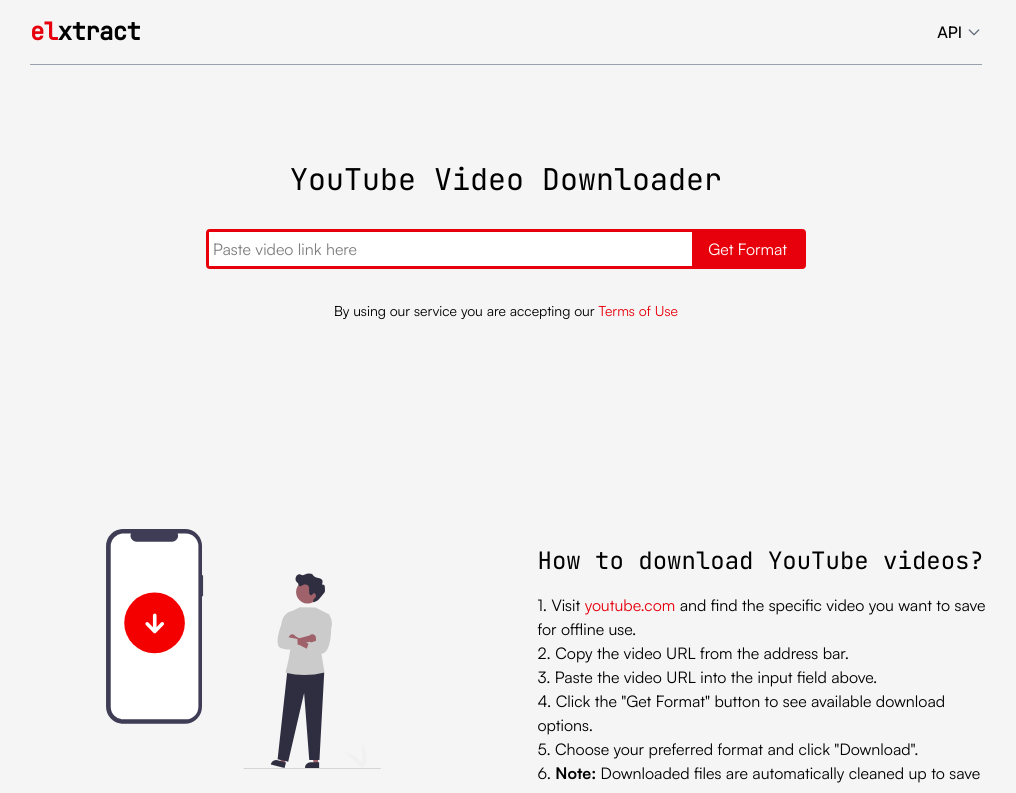
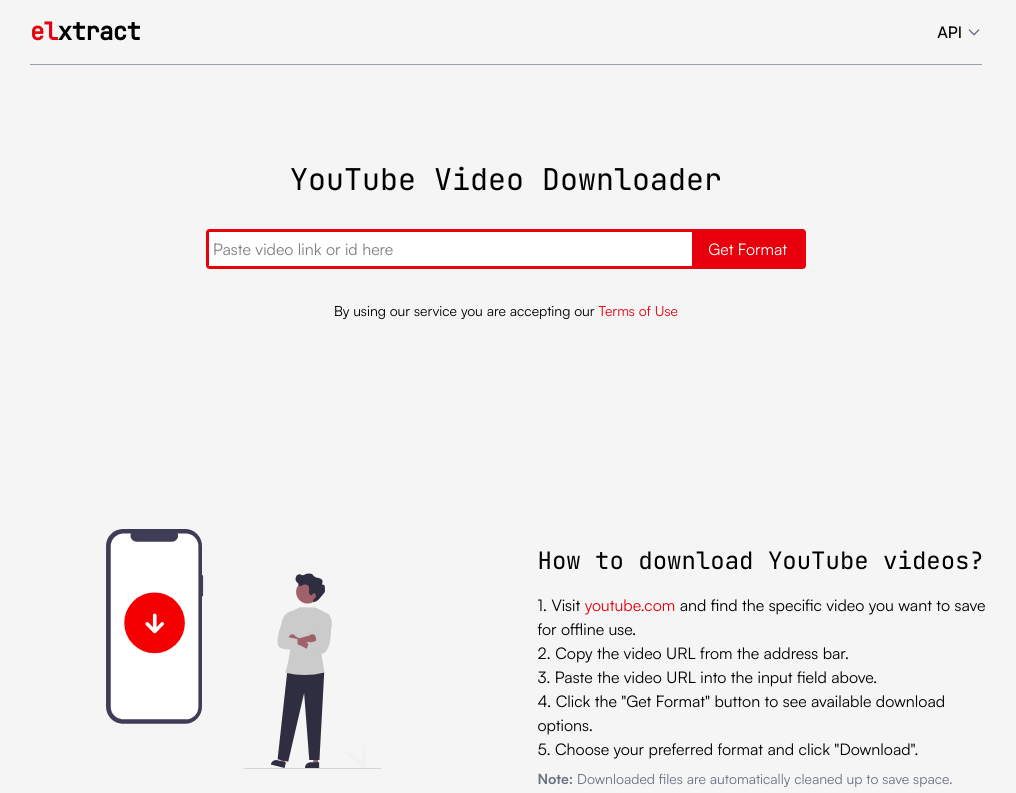
Before and after one commit to elxecutor/elxtract, a React (Vite) app in the folder frontend/: page / in a window 1280 px wide. Shown: the top 793 px of the page, without its empty margins (134-1150 px from the left). Built offline with nearby package versions, Linux system fonts and the light colour scheme.

Commit message:
feat: enhance error handling in AvailableFormatsView and improve Body component structure

```diff
--- a/frontend/src/components/Body.jsx
+++ b/frontend/src/components/Body.jsx
@@ -1,6 +1,6 @@
 import { useState } from "react";
 
-export default function Body() {
+function BodyComponent() {
     const [videoUrl, setVideoUrl] = useState("");
     const [formats, setFormats] = useState([]);
     const [loading, setLoading] = useState(false);
@@ -96,7 +96,7 @@
               <input
                 type="text"
                 className="w-full bg-white h-full outline-none p-1"
-                placeholder="Paste video link here"
+                placeholder="Paste video link or id here"
                 value={videoUrl}
                 onChange={(e) => setVideoUrl(e.target.value)}
                 onKeyDown={(e) => e.key === "Enter" && fetchFormats()}
@@ -228,7 +228,7 @@
           </div>
           <p className="text-sm font-100">
             By using our service you are accepting our{" "}
-            <a href="" className="">
+            <a href="/terms" className="">
               Terms of Use
             </a>
           </p>
@@ -256,10 +256,9 @@
                 options.
               </li>
               <li>5. Choose your preferred format and click "Download".</li>
-              <li>
-                6. <strong>Note:</strong> Downloaded files are automatically
-                cleaned up to save space.
-              </li>
+              <p className="text-sm text-gray-500 mt-2">
+                <strong>Note:</strong> Downloaded files are automatically cleaned up to save space.
+              </p>
             </ol>
             <div className="mt-4 p-3 bg-blue-50 rounded">
               <h3 className="font-semibold text-blue-800">Space Management</h3>
@@ -273,3 +272,32 @@
       </main>
     );
 }
+
+// Error Boundary for fallback UI
+import React from "react";
+class ErrorBoundary extends React.Component {
+    constructor(props) {
+        super(props);
+        this.state = { hasError: false };
+    }
+    static getDerivedStateFromError(error) {
+        return { hasError: true };
+    }
+    componentDidCatch(error, errorInfo) {
+        // Optionally log error info
+    }
+    render() {
+        if (this.state.hasError) {
+            return <div style={{color: 'red', padding: '1em'}}>Something went wrong. Please reload the page.</div>;
+        }
+        return this.props.children;
+    }
+}
+
+export default function Body(props) {
+    return (
+        <ErrorBoundary>
+            <BodyComponent {...props} />
+        </ErrorBoundary>
+    );
+}
```
Also changed, not shown: 1 other file (tests, documents, lock files or other folders).
